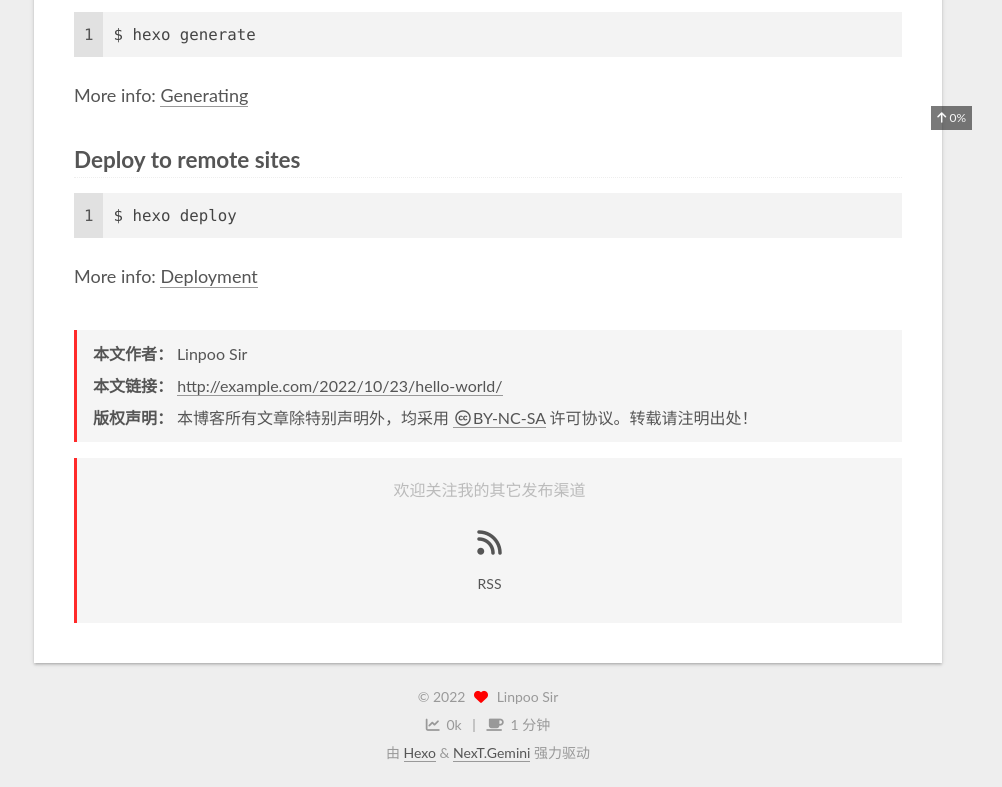
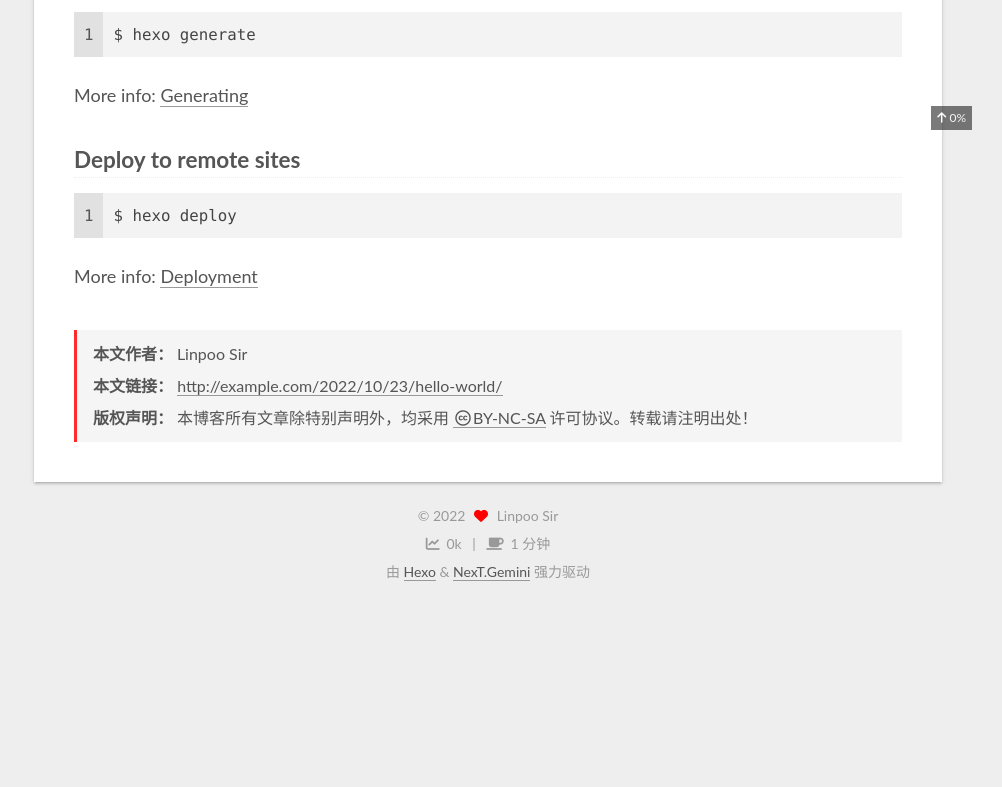
Before and after one commit to Linple/linple.github.io, a plain HTML site: page 2022/10/23/hello-world/index.html in a window 1280 px wide. Shown: the part 770-1557 px from the top of the page, without its empty margins (278-1280 px from the left). After the commit the page ends 1376 px from the top, so only its background shows below. Drawn offline with nearby package versions, Linux system fonts and the light colour scheme; some packages are replaced by stand-ins of ours; a script that the page names is missing.

Commit message:
Site updated: 2022-10-23 10:08:15

```diff
--- a/2022/10/23/hello-world/index.html
+++ b/2022/10/23/hello-world/index.html
@@ -301,23 +301,6 @@
 </ul>
 </div>
 
-          <div class="followme">
-  <span>欢迎关注我的其它发布渠道</span>
-
-  <div class="social-list">
-
-      <div class="social-item">
-          <a target="_blank" class="social-link" href="/atom.xml">
-            <span class="icon">
-              <i class="fa fa-rss"></i>
-            </span>
-
-            <span class="label">RSS</span>
-          </a>
-      </div>
-  </div>
-</div>
-
 
 
 
--- a/css/main.css
+++ b/css/main.css
@@ -2176,50 +2176,6 @@ header.header {
     transform: rotateZ(-30deg);
   }
 }
-.followme {
-  color: #bbb;
-  padding: 1em 1.5em;
-  text-align: center;
-  background: var(--card-bg-color);
-  border-left: 3px solid #ff2a2a;
-  margin: 1em 0 0;
-}
-.followme .social-list {
-  display: flex;
-  flex-wrap: wrap;
-  justify-content: center;
-}
-.followme .social-list .social-item {
-  margin: 0.5em 2em;
-  position: relative;
-}
-@media (max-width: 991px) {
-  .followme .social-list .social-item {
-    margin: 0.5em 0.75em;
-  }
-}
-.followme .social-list .social-link {
-  border: 0;
-  display: inline-block;
-  text-align: center;
-}
-.followme .social-list .social-link .icon {
-  font-size: 1.75em;
-}
-.followme .social-list .social-link .label {
-  display: block;
-  font-size: 14px;
-}
-.followme .social-list .social-link:hover + .social-item-img {
-  display: block;
-}
-.followme .social-list .social-item-img {
-  display: none;
-  left: 50%;
-  max-width: 180px;
-  position: absolute;
-  transform: translate(-50%, 20px);
-}
 .category-all-page .category-all-title {
   text-align: center;
 }
```
